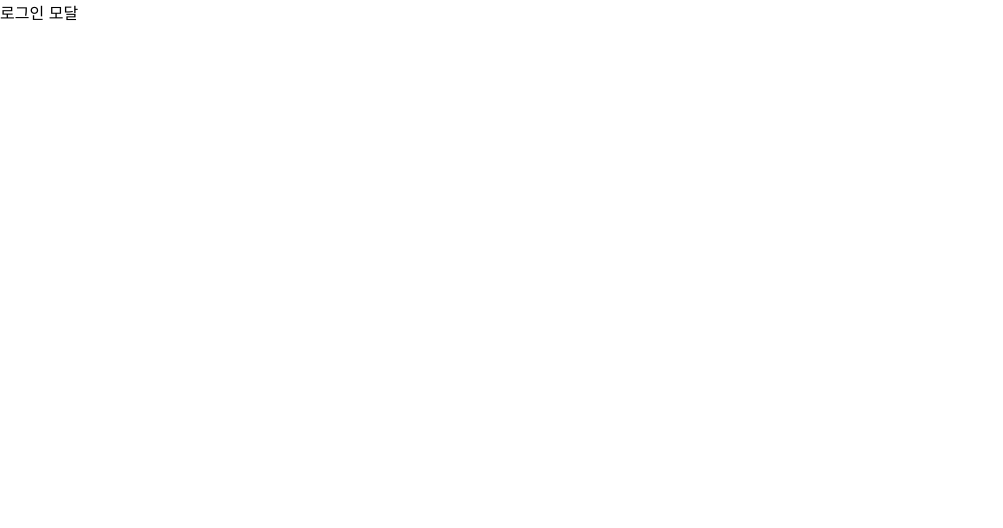
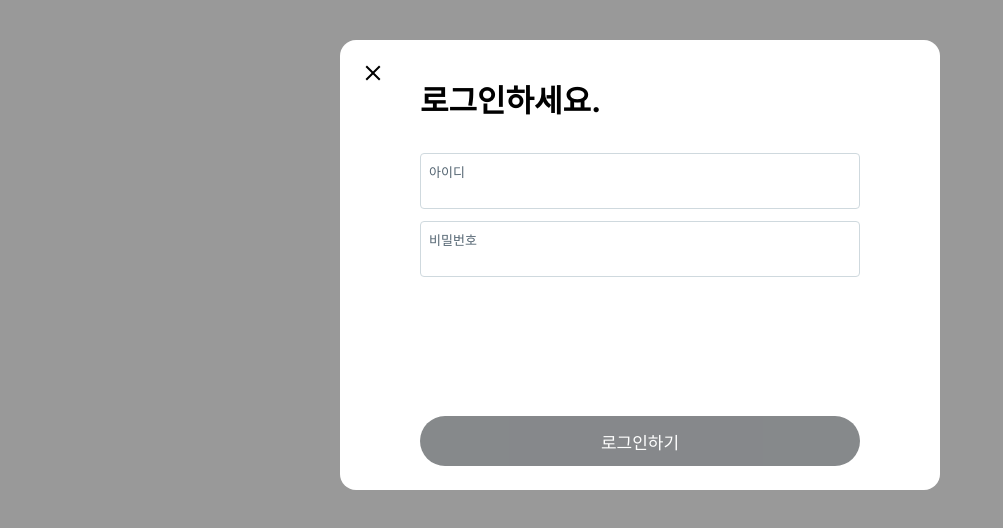
Before and after one commit to taewonnn/next-sns, a Next.js app: page /i/flow/login in a window 1280 px wide. Shown: the top 528 px of the page, without its empty margins (0-1003 px from the left). Built offline with nearby package versions, Linux system fonts and the light colour scheme.

Commit message:
feat: login 모달 - intercepting Routes 적용 - intercepting 이전 동일 형태

```diff
--- /dev/null
+++ b/src/app/(beforeLogin)/i/flow/login/login.module.css
@@ -0,0 +1,140 @@
+.modalBackground {
+  width: 100vw;
+  height: 100%;
+  display: flex;
+  justify-content: center;
+  position: absolute;
+  background-color: rgba(0, 0, 0, 0.4);
+  top: 0;
+  left: 0;
+  right: 0;
+  bottom: 0;
+}
+
+@media (prefers-color-scheme: dark) {
+  .modalBackground {
+    background-color: rgba(91, 112, 131, 0.4);
+  }
+}
+
+.modal {
+  background-color: rgb(var(--background-end-rgb));
+  position: relative;
+  top: 5%;
+  max-width: 80vw;
+  min-width: 600px;
+  border-radius: 16px;
+  display: flex;
+  flex-direction: column;
+  height: 450px;
+}
+
+.modalHeader {
+  padding: 36px 80px 20px;
+  font-size: 31px;
+  font-weight: bold;
+}
+
+.modal form {
+  display: flex;
+  flex-direction: column;
+  flex: 1;
+}
+
+.modalBody {
+  flex: 1;
+  padding: 0 80px;
+}
+@media all and (min-width: 687px) {
+  .modal {
+    top: 5%;
+    min-width: 600px;
+    max-width: 600px;
+    height: 450px;
+    padding: 0;
+  }
+  .modalHeader {
+    padding: 36px 80px 20px;
+  }
+  .modalBody {
+    padding: 0 80px;
+  }
+}
+
+.inputDiv {
+  display: flex;
+  flex-direction: column;
+  height: 56px;
+  position: relative;
+  margin: 12px 0;
+}
+.inputLabel {
+  width: 100%;
+  display: inline-block;
+  position: absolute;
+  top: 0;
+  border: 1px solid rgb(207, 217, 222);
+  border-radius: 4px;
+  font-size: 13px;
+  height: 56px;
+  padding: 8px 8px 0;
+  color: rgb(83, 100, 113);
+}
+.inputLabel:focus-within {
+  color: red;
+}
+.input {
+  width: 100%;
+  border: none;
+  font-size: 17px;
+  margin-top: 16px;
+  padding: 12px 8px 8px;
+  outline: none;
+}
+
+.modalFooter {
+  padding: 24px 80px;
+}
+
+.actionButton {
+  width: 100%;
+  height: 50px;
+  border-radius: 25px;
+  background-color: rgb(15, 20, 25);
+  color: white;
+  font-size: 17px;
+  cursor: pointer;
+  border: none;
+}
+.actionButton:disabled {
+  opacity: 0.5;
+}
+.actionButton:hover {
+  background-color: rgb(39, 44, 48);
+}
+
+.closeButton {
+  width: 34px;
+  height: 34px;
+  border-radius: 17px;
+  border: none;
+  cursor: pointer;
+  background-color: #fff;
+  position: absolute;
+  left: 16px;
+  top: 16px;
+  display: flex;
+  align-items: center;
+  justify-content: center;
+}
+.closeButton:hover {
+  background-color: rgba(15, 20, 25, 0.1);
+}
+@media (prefers-color-scheme: dark) {
+  .closeButton {
+    background-color: black;
+  }
+  .closeButton svg {
+    fill: white;
+  }
+}
--- a/src/app/(beforeLogin)/i/flow/login/page.tsx
+++ b/src/app/(beforeLogin)/i/flow/login/page.tsx
@@ -1,8 +1,74 @@
+'use client';
+
+import style from '@/app/(beforeLogin)/@modal/(.)i/flow/login/login.module.css';
+import { useState } from 'react';
+
 export default function LoginModal() {
+  const [id, setId] = useState();
+  const [password, setPassword] = useState();
+  const [message, setMessage] = useState();
+  const onSubmit = () => {};
+  const onClickClose = () => {};
+
+  const onChangeId = () => {};
+
+  const onChangePassword = () => {};
+
   return (
-    <main>
-      로그인 모달
-      <div></div>
-    </main>
+    <div className={style.modalBackground}>
+      <div className={style.modal}>
+        <div className={style.modalHeader}>
+          <button className={style.closeButton} onClick={onClickClose}>
+            <svg
+              width={24}
+              viewBox="0 0 24 24"
+              aria-hidden="true"
+              className="r-18jsvk2 r-4qtqp9 r-yyyyoo r-z80fyv r-dnmrzs r-bnwqim r-1plcrui r-lrvibr r-19wmn03"
+            >
+              <g>
+                <path d="M10.59 12L4.54 5.96l1.42-1.42L12 10.59l6.04-6.05 1.42 1.42L13.41 12l6.05 6.04-1.42 1.42L12 13.41l-6.04 6.05-1.42-1.42L10.59 12z"></path>
+              </g>
+            </svg>
+          </button>
+          <div>로그인하세요.</div>
+        </div>
+        <form onSubmit={onSubmit}>
+          <div className={style.modalBody}>
+            <div className={style.inputDiv}>
+              <label className={style.inputLabel} htmlFor="id">
+                아이디
+              </label>
+              <input
+                id="id"
+                className={style.input}
+                value={id}
+                onChange={onChangeId}
+                type="text"
+                placeholder=""
+              />
+            </div>
+            <div className={style.inputDiv}>
+              <label className={style.inputLabel} htmlFor="password">
+                비밀번호
+              </label>
+              <input
+                id="password"
+                className={style.input}
+                value={password}
+                onChange={onChangePassword}
+                type="password"
+                placeholder=""
+              />
+            </div>
+          </div>
+          <div className={style.message}>{message}</div>
+          <div className={style.modalFooter}>
+            <button className={style.actionButton} disabled={!id && !password}>
+              로그인하기
+            </button>
+          </div>
+        </form>
+      </div>
+    </div>
   );
 }
```
